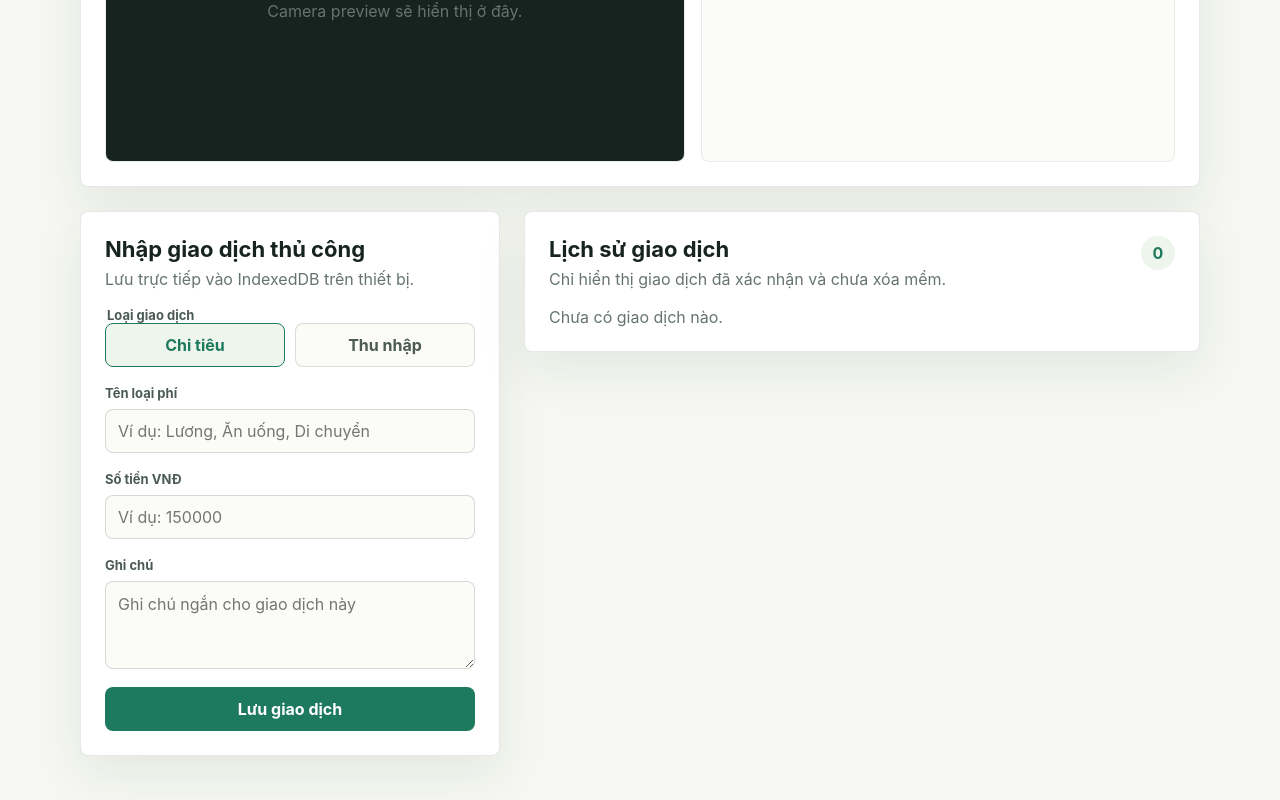
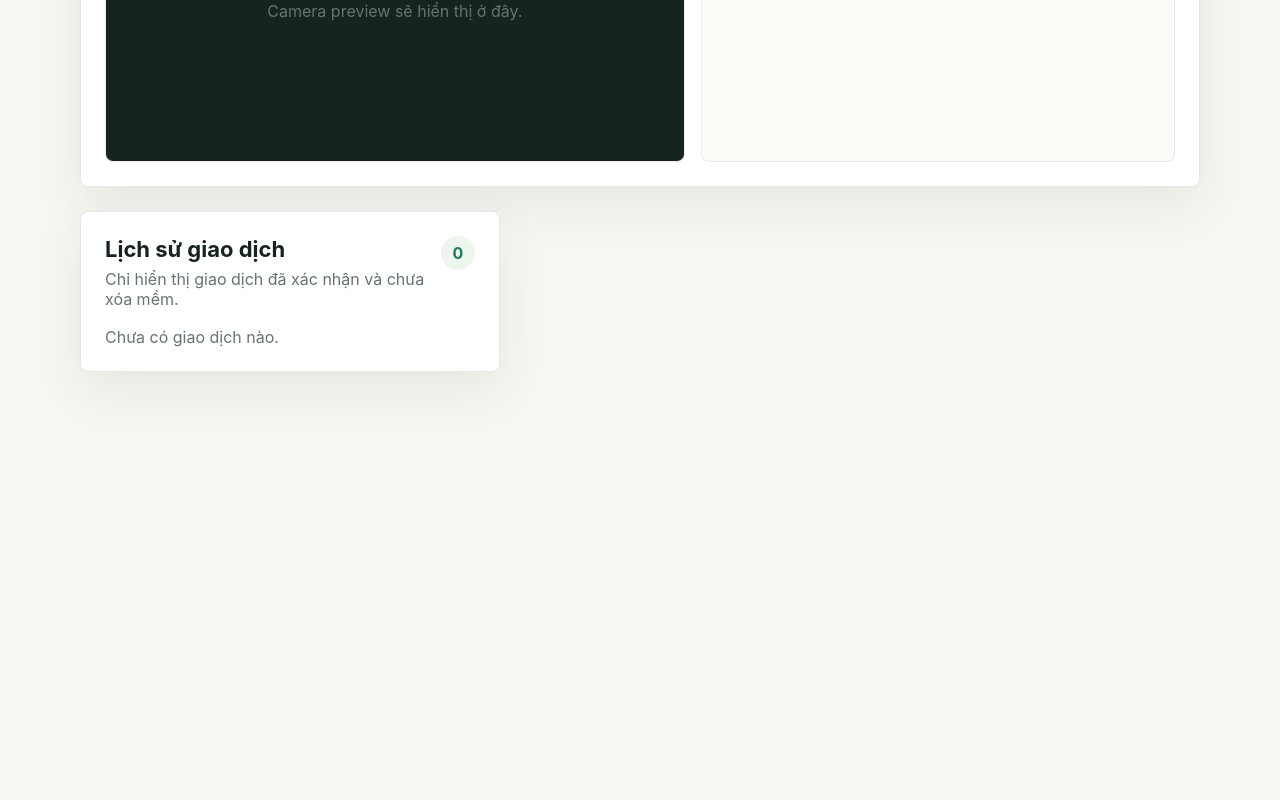
Before and after one commit to lexuansang2004/NovaMine, a React (Vite) app: page / in a window 1280 px wide. Shown: the part 881-1681 px from the top of the page. After the commit the page ends 1309 px from the top, so only its background shows below. Built offline with nearby package versions, Linux system fonts and the light colour scheme.

Commit message:
fix: hide manual form before capture

```diff
--- a/src/pages/Home/HomePage.tsx
+++ b/src/pages/Home/HomePage.tsx
@@ -3,7 +3,6 @@ import { BrandMark } from '../../components/BrandMark/BrandMark'
 import type { DashboardSummary, Transaction } from '../../database/models'
 import { CameraCapture } from '../../features/camera/CameraCapture'
 import { Dashboard } from '../../features/dashboard/Dashboard'
-import { ManualTransactionForm } from '../../features/transactions/ManualTransactionForm'
 import { TransactionHistory } from '../../features/transactions/TransactionHistory'
 import { getDashboardSummary } from '../../repositories/dashboardRepository'
 import { getConfirmedTransactions } from '../../repositories/transactionsRepository'
@@ -85,7 +84,6 @@ export function HomePage() {
           />
         ) : null}
         <CameraCapture />
-        <ManualTransactionForm onTransactionCreated={loadFinancialOverview} />
         <TransactionHistory
           transactions={transactions}
           onTransactionDeleted={loadFinancialOverview}
```
